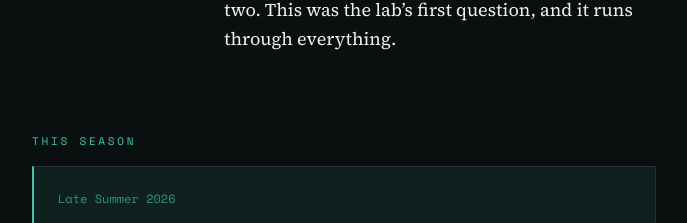
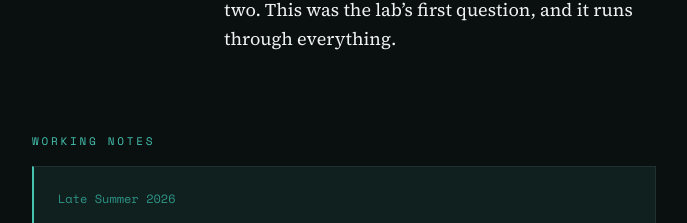
Before and after one commit to prachalabsai/prachalabsai.github.io, a React (Vite) app: page / in a window 1280 px wide. Shown: the part 1817-2040 px from the top of the page, without its empty margins (296-983 px from the left). Built offline with nearby package versions, Linux system fonts and the light colour scheme.

Commit message:
Label the home-page paragraph as Working notes
Co-Authored-By: Claude Fable 5 <noreply@anthropic.com>

```diff
--- a/pages/Home.tsx
+++ b/pages/Home.tsx
@@ -89,9 +89,9 @@ export const Home: React.FC = () => {
         </div>
       </section>
 
-      {/* This Season */}
+      {/* Working notes */}
       <section>
-        <Overline>This season</Overline>
+        <Overline>Working notes</Overline>
         <div className="border border-[var(--border-main)] border-l-2 border-l-accent bg-[var(--accent-tint)] p-6">
           <p className="font-mono text-xs text-accent-soft mb-2">{NOW.season}</p>
           <p className="font-serif text-xl leading-relaxed text-[var(--text-main)] mb-2">
```
